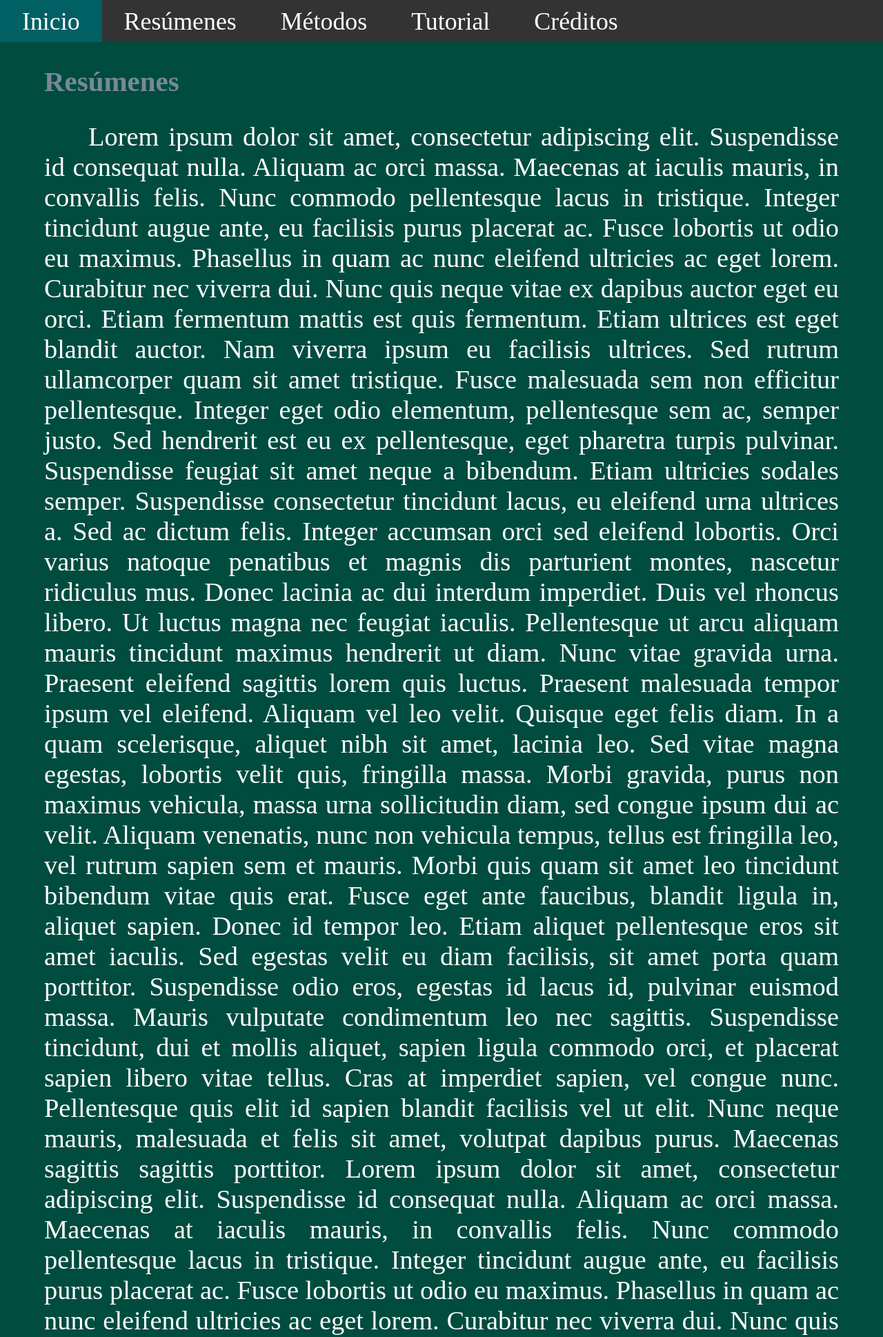
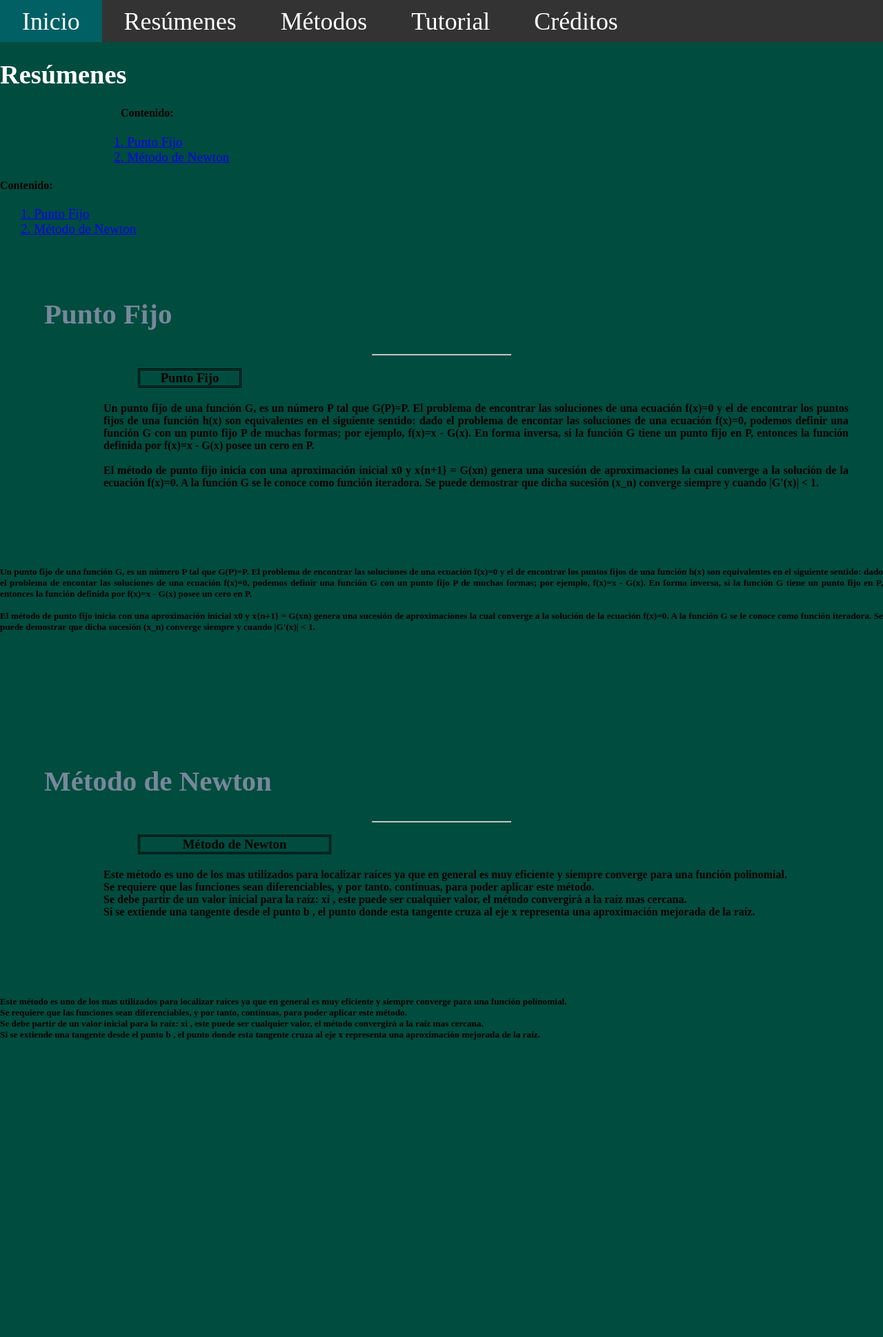
Before and after one commit to mucinoab/MII, a Django app: page /resumenes/ in a window 1280 px wide. Shown: the top 1938 px of the page at 69% size. After the commit the page ends 1507 px from the top, so only its background shows below. Run offline with Django 3.2, Linux system fonts and the light colour scheme.

Commit message:
Update resumenes.html

```diff
--- a/templates/resumenes.html
+++ b/templates/resumenes.html
@@ -1,74 +1,93 @@
-{% extends 'base.html' %}
+{% extends "base.html" %}
 {% block content %}
-    <h2>Resúmenes</h2>
-    <p>
-        Lorem ipsum dolor sit amet, consectetur adipiscing elit. Suspendisse id consequat nulla. Aliquam ac orci massa.
-        Maecenas at iaculis mauris, in convallis felis. Nunc commodo pellentesque lacus in tristique. Integer tincidunt
-        augue ante, eu facilisis purus placerat ac. Fusce lobortis ut odio eu maximus. Phasellus in quam ac nunc
-        eleifend ultricies ac eget lorem. Curabitur nec viverra dui. Nunc quis neque vitae ex dapibus auctor eget eu
-        orci. Etiam fermentum mattis est quis fermentum. Etiam ultrices est eget blandit auctor. Nam viverra ipsum eu
-        facilisis ultrices. Sed rutrum ullamcorper quam sit amet tristique.
+    <!-- Page Content -->
+    <div class="w3-padding-large" id="Resumenes">
+        <!-- Header/Home -->
+        <header class="w3-container w3-padding-32 w3-center w3-black" id="Resumenes">
+            <h1 class="w3-jumbo"><span class="w3-hide-small">Resúmenes</span></h1>
+        </header>
+        <!-- Resumenes Section -->
+        <div class="w3-text-grey" id="Resumenes">
+            <!-- Indice computadora -->
+            <div class="w3-hide-small">
+                <h4 style="margin-left: 175px"> Contenido: </h4>
+                <a style="margin-left: 165px; font-size: larger;"  href="#Punto_Fijo">1. Punto Fijo</a> </br>
+                <a style="margin-left: 165px; font-size: larger;"  href="#Newton">2. Método de Newton</a> </br>
+            </div>
 
-        Fusce malesuada sem non efficitur pellentesque. Integer eget odio elementum, pellentesque sem ac, semper justo.
-        Sed hendrerit est eu ex pellentesque, eget pharetra turpis pulvinar. Suspendisse feugiat sit amet neque a
-        bibendum. Etiam ultricies sodales semper. Suspendisse consectetur tincidunt lacus, eu eleifend urna ultrices a.
-        Sed ac dictum felis.
-
-        Integer accumsan orci sed eleifend lobortis. Orci varius natoque penatibus et magnis dis parturient montes,
-        nascetur ridiculus mus. Donec lacinia ac dui interdum imperdiet. Duis vel rhoncus libero. Ut luctus magna nec
-        feugiat iaculis. Pellentesque ut arcu aliquam mauris tincidunt maximus hendrerit ut diam. Nunc vitae gravida
-        urna. Praesent eleifend sagittis lorem quis luctus. Praesent malesuada tempor ipsum vel eleifend. Aliquam vel
-        leo velit. Quisque eget felis diam. In a quam scelerisque, aliquet nibh sit amet, lacinia leo. Sed vitae magna
-        egestas, lobortis velit quis, fringilla massa. Morbi gravida, purus non maximus vehicula, massa urna
-        sollicitudin diam, sed congue ipsum dui ac velit. Aliquam venenatis, nunc non vehicula tempus, tellus est
-        fringilla leo, vel rutrum sapien sem et mauris. Morbi quis quam sit amet leo tincidunt bibendum vitae quis erat.
-
-        Fusce eget ante faucibus, blandit ligula in, aliquet sapien. Donec id tempor leo. Etiam aliquet pellentesque
-        eros sit amet iaculis. Sed egestas velit eu diam facilisis, sit amet porta quam porttitor. Suspendisse odio
-        eros, egestas id lacus id, pulvinar euismod massa. Mauris vulputate condimentum leo nec sagittis. Suspendisse
-        tincidunt, dui et mollis aliquet, sapien ligula commodo orci, et placerat sapien libero vitae tellus. Cras at
-        imperdiet sapien, vel congue nunc. Pellentesque quis elit id sapien blandit facilisis vel ut elit. Nunc neque
-        mauris, malesuada et felis sit amet, volutpat dapibus purus. Maecenas sagittis sagittis porttitor.
-
-        Lorem ipsum dolor sit amet, consectetur adipiscing elit. Suspendisse id consequat nulla. Aliquam ac orci massa.
-        Maecenas at iaculis mauris, in convallis felis. Nunc commodo pellentesque lacus in tristique. Integer tincidunt
-        augue ante, eu facilisis purus placerat ac. Fusce lobortis ut odio eu maximus. Phasellus in quam ac nunc
-        eleifend ultricies ac eget lorem. Curabitur nec viverra dui. Nunc quis neque vitae ex dapibus auctor eget eu
-        orci. Etiam fermentum mattis est quis fermentum. Etiam ultrices est eget blandit auctor. Nam viverra ipsum eu
-        facilisis ultrices. Sed rutrum ullamcorper quam sit amet tristique.
-
-        Fusce malesuada sem non efficitur pellentesque. Integer eget odio elementum, pellentesque sem ac, semper justo.
-        Sed hendrerit est eu ex pellentesque, eget pharetra turpis pulvinar. Suspendisse feugiat sit amet neque a
-        bibendum. Etiam ultricies sodales semper. Suspendisse consectetur tincidunt lacus, eu eleifend urna ultrices a.
-        Sed ac dictum felis.
-
-        Integer accumsan orci sed eleifend lobortis. Orci varius natoque penatibus et magnis dis parturient montes,
-        nascetur ridiculus mus. Donec lacinia ac dui interdum imperdiet. Duis vel rhoncus libero. Ut luctus magna nec
-        feugiat iaculis. Pellentesque ut arcu aliquam mauris tincidunt maximus hendrerit ut diam. Nunc vitae gravida
-        urna. Praesent eleifend sagittis lorem quis luctus. Praesent malesuada tempor ipsum vel eleifend. Aliquam vel
-        leo velit. Quisque eget felis diam. In a quam scelerisque, aliquet nibh sit amet, lacinia leo. Sed vitae magna
-        egestas, lobortis velit quis, fringilla massa. Morbi gravida, purus non maximus vehicula, massa urna
-        sollicitudin diam, sed congue ipsum dui ac velit. Aliquam venenatis, nunc non vehicula tempus, tellus est
-        fringilla leo, vel rutrum sapien sem et mauris. Morbi quis quam sit amet leo tincidunt bibendum vitae quis erat.
-
-        Fusce eget ante faucibus, blandit ligula in, aliquet sapien. Donec id tempor leo. Etiam aliquet pellentesque
-        eros sit amet iaculis. Sed egestas velit eu diam facilisis, sit amet porta quam porttitor. Suspendisse odio
-        eros, egestas id lacus id, pulvinar euismod massa. Mauris vulputate condimentum leo nec sagittis. Suspendisse
-        tincidunt, dui et mollis aliquet, sapien ligula commodo orci, et placerat sapien libero vitae tellus. Cras at
-        imperdiet sapien, vel congue nunc. Pellentesque quis elit id sapien blandit facilisis vel ut elit. Nunc neque
-        mauris, malesuada et felis sit amet, volutpat dapibus purus. Maecenas sagittis sagittis porttitor.
-
-        Sed posuere scelerisque sapien sed ornare. Mauris eget est scelerisque, vestibulum elit sed, fermentum nunc.
-        Praesent enim diam, mattis laoreet auctor non, commodo a risus. Morbi pretium congue nisl eu maximus. Maecenas
-        ullamcorper ultrices diam in dapibus. Cras faucibus libero quis neque ullamcorper, at mattis elit imperdiet.
-        Cras a tellus venenatis ex suscipit laoreet eu vel velit. Phasellus semper magna consectetur augue varius
-        aliquam.
-        Sed posuere scelerisque sapien sed ornare. Mauris eget est scelerisque, vestibulum elit sed, fermentum nunc.
-        Praesent enim diam, mattis laoreet auctor non, commodo a risus. Morbi pretium congue nisl eu maximus. Maecenas
-        ullamcorper ultrices diam in dapibus. Cras faucibus libero quis neque ullamcorper, at mattis elit imperdiet.
-        Cras a tellus venenatis ex suscipit laoreet eu vel velit. Phasellus semper magna consectetur augue varius
-        aliquam.
-    </p>
+            <!-- Indice celular -->
+            <div class="w3-hide-large  w3-hide-medium">
+                <h4> Contenido: </h4>
+                 <a style="margin-left: 30px; font-size: larger;"  href="#PFijo">1. Punto Fijo</a> </br>
+                 <a style="margin-left: 30px; font-size: larger;"  href="#MNewton">2. Método de Newton</a> </br>
+            </div>
 
 
+            <a name="PFijo"></a>
+            <a name="Punto_Fijo"></a>
+            </br></br></br>
+            <h2 class="w3-hide-large  w3-hide-medium w3-text-light-grey">Punto Fijo</h2>
+            <hr class="w3-hide-large w3-hide-medium" style="width:200px" class="w3-opacity">
+            <h3 class="w3-hide-small"style="margin-left: 200px; margin-right: 930px; border-style: double; text-align: center;">Punto
+                Fijo</a></h3>
+            <h4 class="small w3-hide-small" style="margin-left: 150px; margin-right: 50px; text-align: justify">
+                Un punto fijo de una función G, es un número P tal que G(P)=P. El problema de encontrar las soluciones
+                de una ecuación f(x)=0 y el de encontrar los puntos fijos de una función h(x) son equivalentes en el
+                siguiente sentido: dado el problema de encontar las soluciones de una ecuación f(x)=0, podemos definir
+                una función G con un punto fijo P de muchas formas; por ejemplo, f(x)=x - G(x). En forma inversa, si la
+                función G tiene un punto fijo en P, entonces la función definida por f(x)=x - G(x) posee un cero en
+                P.<br><br>
+
+                El método de punto fijo inicia con una aproximación inicial x0 y x{n+1} = G(xn) genera una sucesión de
+                aproximaciones la cual converge a la solución de la ecuación f(x)=0. A la función G se le conoce como
+                función iteradora. Se puede demostrar que dicha sucesión (x_n) converge siempre y cuando |G'(x)| < 1.
+                <br><br>
+                </br></br></br></br>
+            </h4>
+            <h5 class="w3-hide-large w3-hide-medium" style="text-align: justify;">
+                Un punto fijo de una función G, es un número P tal que G(P)=P. El problema de encontrar las soluciones
+                de una ecuación f(x)=0 y el de encontrar los puntos fijos de una función h(x) son equivalentes en el
+                siguiente sentido: dado el problema de encontar las soluciones de una ecuación f(x)=0, podemos definir
+                una función G con un punto fijo P de muchas formas; por ejemplo, f(x)=x - G(x). En forma inversa, si la
+                función G tiene un punto fijo en P, entonces la función definida por f(x)=x - G(x) posee un cero en
+                P.<br><br>
+
+                El método de punto fijo inicia con una aproximación inicial x0 y x{n+1} = G(xn) genera una sucesión de
+                aproximaciones la cual converge a la solución de la ecuación f(x)=0. A la función G se le conoce como
+                función iteradora. Se puede demostrar que dicha sucesión (x_n) converge siempre y cuando |G'(x)| < 1.
+                <br><br>
+                </br></br></br></br>
+             </h5>
+             <a name="MNewton"></a>
+             <a name="Newton"></a>
+            </br></br></br>
+            <h2 class="w3-hide-large  w3-hide-medium w3-text-light-grey">Método de Newton</h2>
+            <hr class="w3-hide-large w3-hide-medium" style="width:200px" class="w3-opacity">
+            <h3 class="w3-hide-small"
+                style="margin-left: 200px; margin-right: 800px; border-style: double; text-align: center;">Método de Newton</h3>
+            <h4 class="small w3-hide-small" style="margin-left: 150px; margin-right: 50px; text-align: justify">
+                Este método es uno de los mas utilizados para localizar raíces ya que en general es muy eficiente y siempre converge para una función polinomial.
+                <br>
+                Se requiere que las funciones sean diferenciables, y por tanto, continuas, para poder aplicar este método.
+                <br>
+                Se debe partir de  un valor inicial para la raíz: xi , este puede ser cualquier valor, el método convergirá a la raíz mas cercana.
+                <br>
+                Si se extiende una tangente desde el punto b , el punto donde esta tangente cruza al eje x representa una aproximación mejorada de la raíz.
+                <br><br>
+                </br></br></br></br>
+            </h4>
+            <h5 class="w3-hide-large w3-hide-medium" style="text-align: justify;">
+                Este método es uno de los mas utilizados para localizar raíces ya que en general es muy eficiente y siempre converge para una función polinomial.
+                <br>
+                Se requiere que las funciones sean diferenciables, y por tanto, continuas, para poder aplicar este método.
+                <br>
+                Se debe partir de  un valor inicial para la raíz: xi , este puede ser cualquier valor, el método convergirá a la raíz mas cercana.
+                <br>
+                Si se extiende una tangente desde el punto b , el punto donde esta tangente cruza al eje x representa una aproximación mejorada de la raíz.
+                <br><br>
+                 </br></br></br></br>
+            </h5>
+            </body>
+        </div>
+    </div>
 {% endblock %}
```
